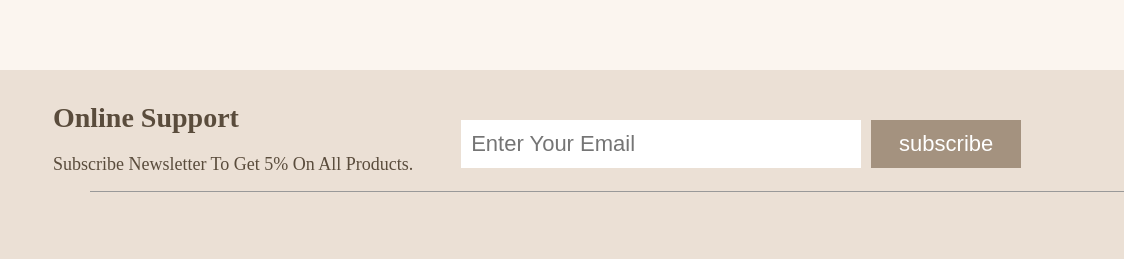
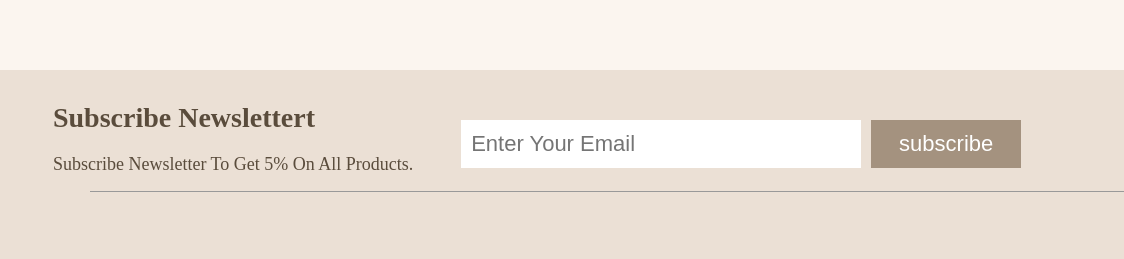
Before and after one commit to Youstina-Rafaat/project2, a plain HTML site: page index.html in a window 1280 px wide. Shown: the part 4198-4457 px from the top of the page, 0-1124 px from the left. Drawn offline with Linux system fonts and the light colour scheme; a web font is replaced by a local one.

Commit message:
update title@

```diff
--- a/index.html
+++ b/index.html
@@ -379,7 +379,7 @@
     <footer>
         <div class="footer_parent">
             <div>
-                <h2 class="footer_title1">Online Support</h2>
+                <h2 class="footer_title1">Subscribe Newslettert</h2>
                 <p class="footer_p1">Subscribe newsletter to get 5% on all products.</p>
             </div>
             <div>
```
